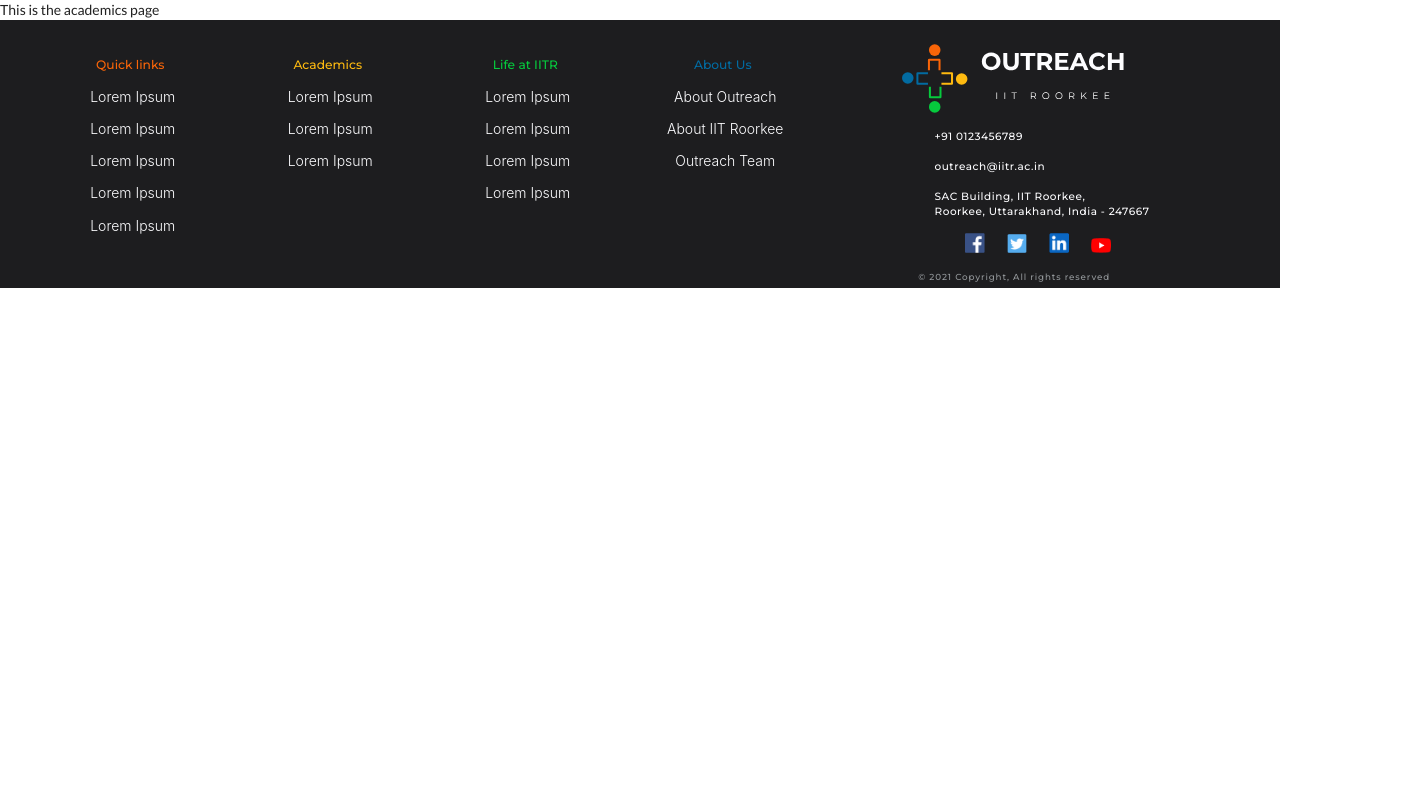
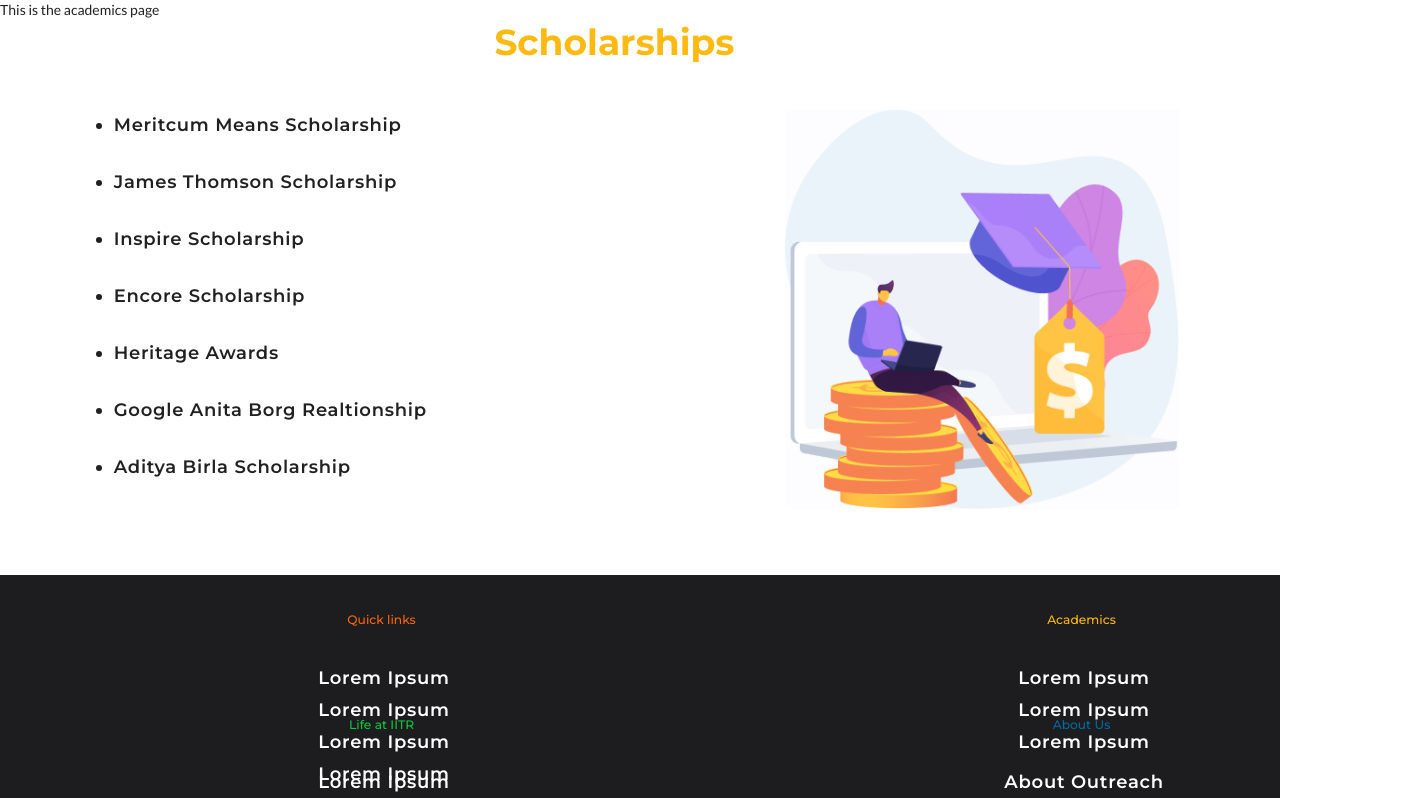
Before and after one commit to Outreach-IITR/Outreach_Website_Frontend, a React (Create React App) app: page /academics in a window 1280 px wide. Shown: the top 798 px of the page, 1414 px wide, since content can reach past the window. Built offline with nearby package versions, Linux system fonts and the light colour scheme.

Commit message:
adding accordion section on academic page

```diff
--- a/src/Components/Academics/Academics.js
+++ b/src/Components/Academics/Academics.js
@@ -1,4 +1,5 @@
 import React, { Component } from "react";
+import Accordion_segment from "./Accordion/Accordion";
 
 
 class Academics extends Component {
@@ -6,7 +7,9 @@ class Academics extends Component {
     return (
       <div>
           This is the academics page
+        <Accordion_segment />
       </div>
+
     );
   }
 }
--- /dev/null
+++ b/src/Components/Academics/Accordion/Accordion.css
@@ -0,0 +1,97 @@
+@import url(https://fonts.googleapis.com/css?family=Open+Sans:400,700);
+
+.container {
+  margin-right: 4%;
+}
+
+
+h2{
+  text-align: center;
+  height: 41px;
+  font-family: Montserrat;
+  font-style: normal;
+  font-weight: bold;
+  font-size: 36px;
+  line-height: 44px;
+  color: #FEBA10;
+
+}
+
+.content_box{
+  margin-left: 6%;
+  height: 500px;
+}
+
+
+.accordion{
+    max-width: 500px;
+    overflow: hidden;
+    float: left;
+}
+
+.accordion_content{
+    padding-left: 50px;
+}
+
+.accordion_label{
+    display: block;
+    cursor: pointer;
+    position: relative;
+}
+
+ul:hover{
+    color: #F96508;
+    cursor: pointer;
+}
+
+input[type = checkbox]:checked + label {
+   color: #F96508;
+}
+
+ul{
+  position: static;
+  width: 700px;
+  height: 17px;
+  left: 0px;
+  top: 0px;
+
+/* Heading 3 */
+
+font-family: Montserrat;
+font-style: normal;
+font-weight: 600;
+font-size: 18px;
+line-height: 20px;
+letter-spacing: 0.04em;
+
+
+/* Inside Auto Layout */
+
+flex: none;
+order: 0;
+flex-grow: 0;
+margin-top: 40px;
+}
+
+
+.accordion_content{
+    background: white;
+    line-height: 1;
+    font-size: 0.85em;
+    display: none;
+}
+
+.accordion_input{
+    display: none;
+}
+
+.accordion_input:checked ~ .accordion_content{
+    display: block;
+}
+
+.image_box{
+  position: relative;
+  float: right;
+  margin-top: 34.3px;
+  margin-right: 50px;
+};
--- /dev/null
+++ b/src/Components/Academics/Accordion/Accordion.js
@@ -0,0 +1,112 @@
+import React from "react";
+
+import "./Accordion.css";
+import myimage from "./Assets/myimage.png"
+
+function Accordion_segment() {
+  return (
+    <div className="container">
+      <h2>Scholarships</h2>
+      <div className="content_box">
+        <div className="accordion">
+          <div>
+            <input type="checkbox" id="section1" class="accordion_input"/>
+            <label for="section1" class="accordion__label">
+              <ul>
+                <li>Meritcum Means Scholarship</li>
+              </ul>
+            </label>
+            <div className="accordion_content">
+              <p>lorem psum dolor sit amet</p>
+              <a href="/">Know more...</a>
+            </div>
+          </div>
+
+          <div>
+            <input type="checkbox" id="section2" class="accordion_input"/>
+            <label for="section2" class="accordion__label">
+              <ul>
+                <li>James Thomson Scholarship</li>
+              </ul>
+            </label>
+            <div className="accordion_content">
+              <p>lorem psum dolor sit amet</p>
+              <a href="/">Know more...</a>
+            </div>
+          </div>
+
+          <div>
+            <input type="checkbox" id="section3" class="accordion_input" />
+            <label for="section3" class="accordion__label">
+              <ul>
+                <li>Inspire Scholarship</li>
+              </ul>
+            </label>
+            <div className="accordion_content">
+              <p>lorem psum dolor sit amet</p>
+              <a href="/">Know more...</a>
+            </div>
+          </div>
+
+          <div>
+            <input type="checkbox" id="section4" class="accordion_input" />
+            <label for="section4" class="accordion__label">
+              <ul>
+                <li>Encore Scholarship</li>
+              </ul>
+            </label>
+            <div className="accordion_content">
+              <p>lorem psum dolor sit amet</p>
+              <a href="/">Know more...</a>
+            </div>
+          </div>
+
+          <div>
+            <input type="checkbox" id="section5" class="accordion_input" />
+            <label for="section5" class="accordion__label">
+              <ul>
+                <li>Heritage Awards</li>
+              </ul>
+            </label>
+            <div className="accordion_content">
+              <p>lorem psum dolor sit amet</p>
+              <a href="/">Know more...</a>
+            </div>
+          </div>
+
+          <div>
+            <input type="checkbox" id="section6" class="accordion_input" />
+            <label for="section6" class="accordion__label">
+              <ul>
+                <li>Google Anita Borg Realtionship</li>
+              </ul>
+            </label>
+            <div className="accordion_content">
+              <p>lorem psum dolor sit amet</p>
+              <a href="/">Know more...</a>
+            </div>
+          </div>
+
+          <div>
+            <input type="checkbox" id="section7" class="accordion_input" />
+            <label for="section7" class="accordion__label">
+              <ul>
+                <li>Aditya Birla Scholarship</li>
+              </ul>
+            </label>
+            <div className="accordion_content">
+              <p>lorem psum dolor sit amet</p>
+              <a href="/">Know more...</a>
+            </div>
+          </div>
+        </div>
+
+        <div className="image_box">
+          <img src={myimage} alt="myimage" height="400" />
+        </div>
+      </div>
+    </div>
+  );
+}
+
+export default Accordion_segment;
```
Also changed, not shown: src/Components/Academics/Accordion/Assets/myimage.png (added).
